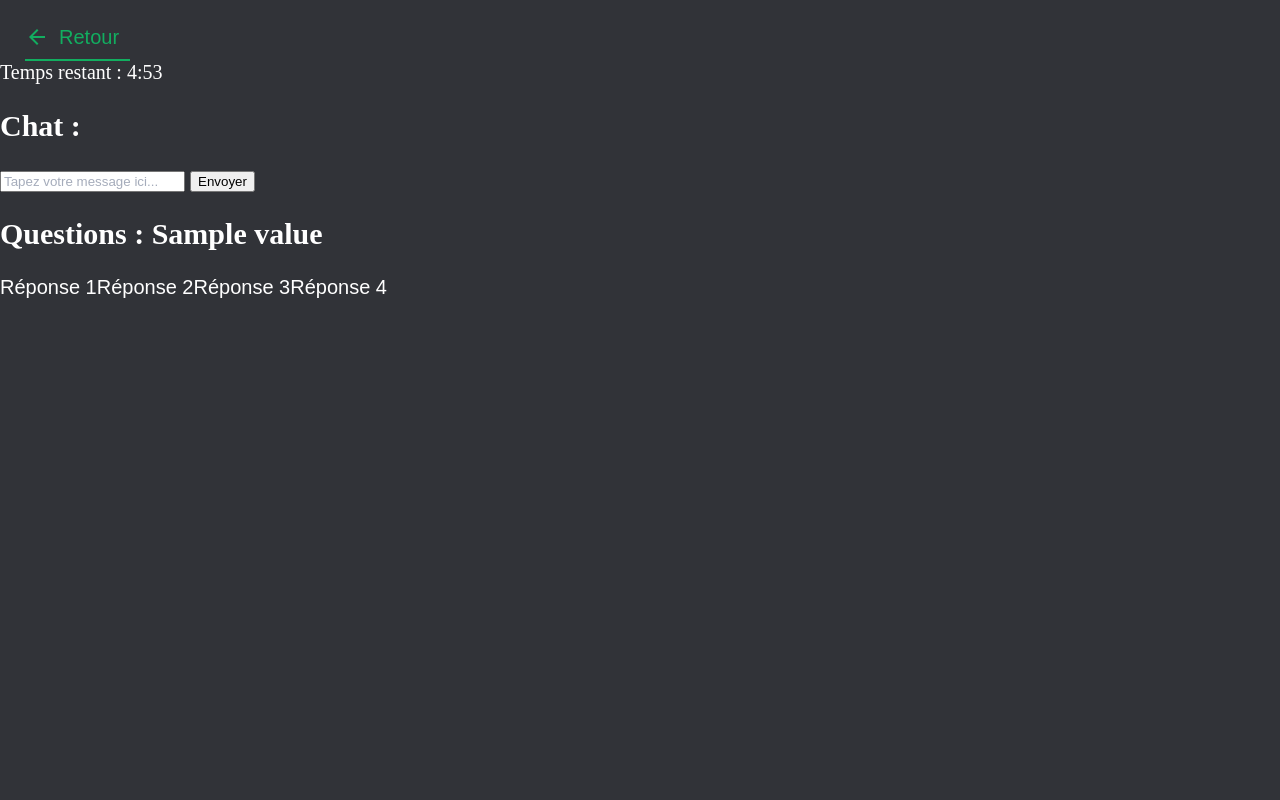
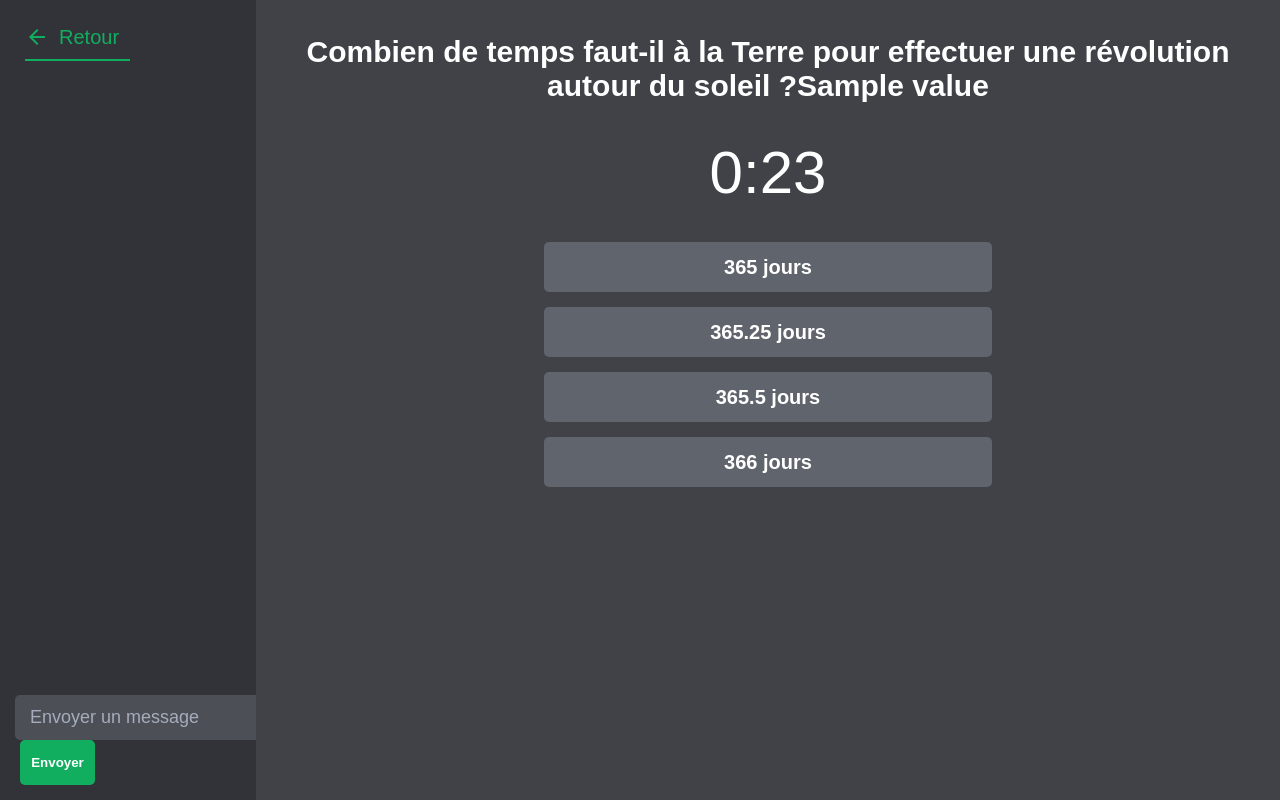
Before and after one commit to SulienP/projet_b2_dev, a Django app: template yculture/play/templates/play/play.html in a window 1280 px wide. Run offline with Django 5.2, Linux system fonts and the light colour scheme; the template is opened without the code that fills it: most values are stand-ins (such as "Sample title", 1, 10 or a date in 2020).

Commit message:
:lipstick: Improve play page interface

```diff
--- /dev/null
+++ b/yculture/play/static/play/css/play.css
@@ -0,0 +1,115 @@
+.game {
+    display: flex;
+    position: absolute;
+    top: 0;
+    left: 0;
+}
+
+#chat .background {
+    background-color: var(--background-color);
+    height: 86px;
+}
+
+#chat {
+    display: flex;
+    flex-direction: column;
+    justify-content: space-between;
+    width: 20vw;
+    height: 100vh;
+}
+
+#chat .chat-input {
+    margin: 15px 15px;
+}
+
+#chat .chat-input input {
+    width: 250px;
+    height: 45px;
+    border: 0;
+    border-radius: 5px;
+    padding: 0;
+    background-color: #4c4f56;
+    font-size: 0.9em;
+    padding-left: 15px;
+    color: white;
+}
+
+#chat .chat-input button {
+    width: 75px;
+    padding: 15px 0px;
+    border: 0;
+    border-radius: 5px;
+    cursor: pointer;
+    font-weight: 700;
+    margin-left: 5px;
+    background-color: var(--action-color);
+    color: white;
+}
+
+#chat .chat-input button:hover {
+    color: rgb(220, 220, 220);
+    background-color: var(--hover-action-color);
+}
+
+#chat .chat-input button:active {
+    color: rgb(220, 220, 220);
+    background-color: var(--active-action-color);
+}
+
+
+
+
+
+#questions {
+    display: flex;
+    flex-direction: column;
+    align-items: center;
+    width: 80vw;
+    height: 100vh;
+    background-color: #404248;
+}
+
+#questions ul {
+    display: flex;
+    flex-direction: column;
+}
+
+#questions h2 {
+    font-family: 'Heavitas', sans-serif;
+    margin: 35px 50px;
+    text-align: center;
+}
+
+#questions ul {
+    width: 35vw;
+}
+
+#questions button {
+    width: 100%;
+    height: 50px;
+    margin-bottom: 15px;
+    border: 0;
+    border-radius: 5px;
+    cursor: pointer;
+    font-size: 1em;
+    font-weight: 700;
+    background-color: #60646d;
+    color: white;
+}
+
+#questions button:hover {
+    background-color: var(--hover-action-color);
+    color: rgb(237, 237, 237);
+}
+
+#questions button:active {
+    background-color: var(--active-action-color);
+    color: rgb(214, 214, 214);
+}
+
+#questions #timer {
+
+    font-family: 'Heavitas', sans-serif;
+    font-size: 3em;
+    margin-bottom: 35px;
+}
--- a/yculture/play/templates/play/play.html
+++ b/yculture/play/templates/play/play.html
@@ -3,26 +3,32 @@
 <title>{% block title %}Play - YCulture{% endblock %}</title>
 
 {% block content %}
-    <div>
-        <div id="timer">Temps restant : <span id="countdown"></span></div>
+    {% load static %}
+    <link rel="stylesheet" href="{% static 'play/css/play.css' %}">
+
+    <div class="game">
         <div id="chat">
-            <h2>Chat :</h2>
+            <div class="background"></div>
             <div id="messages">
                 <!-- Les messages du chat seront affichés ici -->
             </div>
-            <input type="text" id="messageInput" placeholder="Tapez votre message ici...">
-            <button onclick="sendMessage()">Envoyer</button>
+            <div class="chat-input">
+                <input type="text" id="messageInput" placeholder="Envoyer un message">
+                <button onclick="sendMessage()">Envoyer</button>
+            </div>
         </div>
-    </div>
-
-    <div id="questions">
-        <h2>Questions : {{ value }}</h2>
-        <ul>
-            <li>Réponse 1</li>
-            <li>Réponse 2</li>
-            <li>Réponse 3</li>
-            <li>Réponse 4</li>
-        </ul>
+        <div id="questions">
+            <h2>Combien de temps faut-il à la Terre pour effectuer une révolution autour du soleil ?{{ value }}</h2>
+            <div id="timer"><span id="countdown"></span></div>
+            <form action="/submit_answer" method="post" role="form" aria-label="Sélectionner une durée en jours">
+                <ul class="button-list">
+                    <li><button type="submit" name="answer" value="365 jours" role="button" aria-label="365 jours">365 jours</button></li>
+                    <li><button type="submit" name="answer" value="365.25 jours" role="button" aria-label="365.25 jours">365.25 jours</button></li>
+                    <li><button type="submit" name="answer" value="365.5 jours" role="button" aria-label="365.5 jours">365.5 jours</button></li>
+                    <li><button type="submit" name="answer" value="366 jours" role="button" aria-label="366 jours">366 jours</button></li>
+                </ul>
+            </form>
+        </div>
     </div>
 
     <script>
@@ -40,7 +46,7 @@
         // Fonction pour mettre à jour le timer
         function updateTimer() {
             var countdownElement = document.getElementById("countdown");
-            var seconds = 300; // 5 minutes
+            var seconds = 30;
             function countdown() {
                 seconds--;
                 var minutes = Math.floor(seconds / 60);
--- a/yculture/play/views.py
+++ b/yculture/play/views.py
@@ -2,9 +2,12 @@ from play.gamemanager import gamemanager
 from django.shortcuts import redirect, render
 
 def play(request):
+    return render(request, 'play/play.html')
+    '''
     value = gamemanager(request)
     if (value == "play"):
 
         return render(request, 'play/play.html', {'value': value})
     else:
         return redirect('index')
+        '''
--- a/yculture/yculture/static/css/global.css
+++ b/yculture/yculture/static/css/global.css
@@ -56,8 +56,11 @@ p {
     align-items: center;
     margin: 25px 0px 0px 25px;
     border-bottom: 2px solid var(--action-color);
+    background-color: var(--background-color);
     padding-bottom: 10px;
     width: 105px;
+    position: absolute;
+    z-index: 999;
 }
 
 .retour span {
@@ -73,10 +76,12 @@ p {
 }
 
 button:hover {
+    color: rgb(220, 220, 220);
     background-color: var(--hover-action-color);
 }
 
 button:active {
+    color: rgb(220, 220, 220);
     background-color: var(--active-action-color);
 }
 
--- a/yculture/yculture/templates/base.html
+++ b/yculture/yculture/templates/base.html
@@ -12,7 +12,8 @@
     <body>
         {% if request.path != '/' and request.path != 'play' %}
             <a href="{% url 'index' %}" class="retour" aria-label="Retour" role="link">
-                <span class="material-symbols-outlined">arrow_back</span>Retour
+                <span class="material-symbols-outlined">arrow_back</span>
+                Retour
             </a>
         {% endif %}
         {% block content %}
```
Also changed, not shown: yculture/db.sqlite3, yculture/media/profil_photo/trump.png (added).
